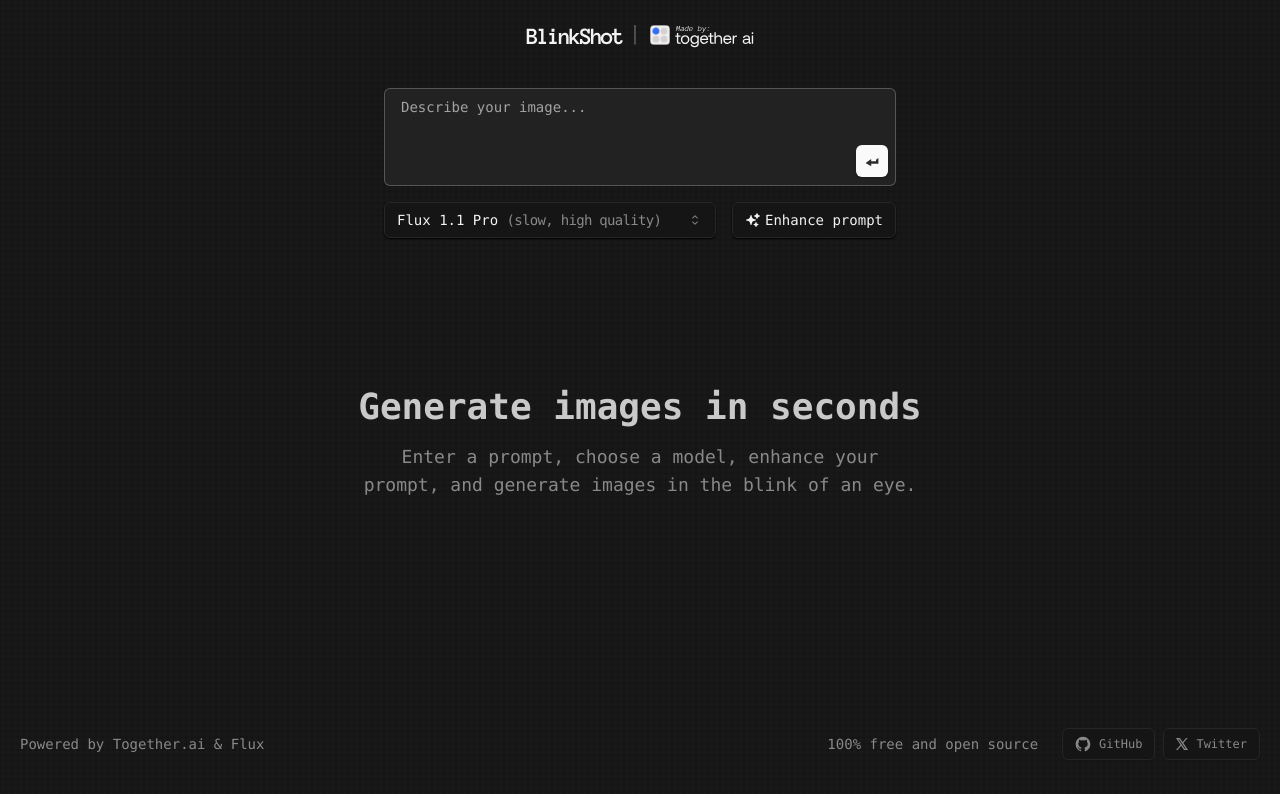
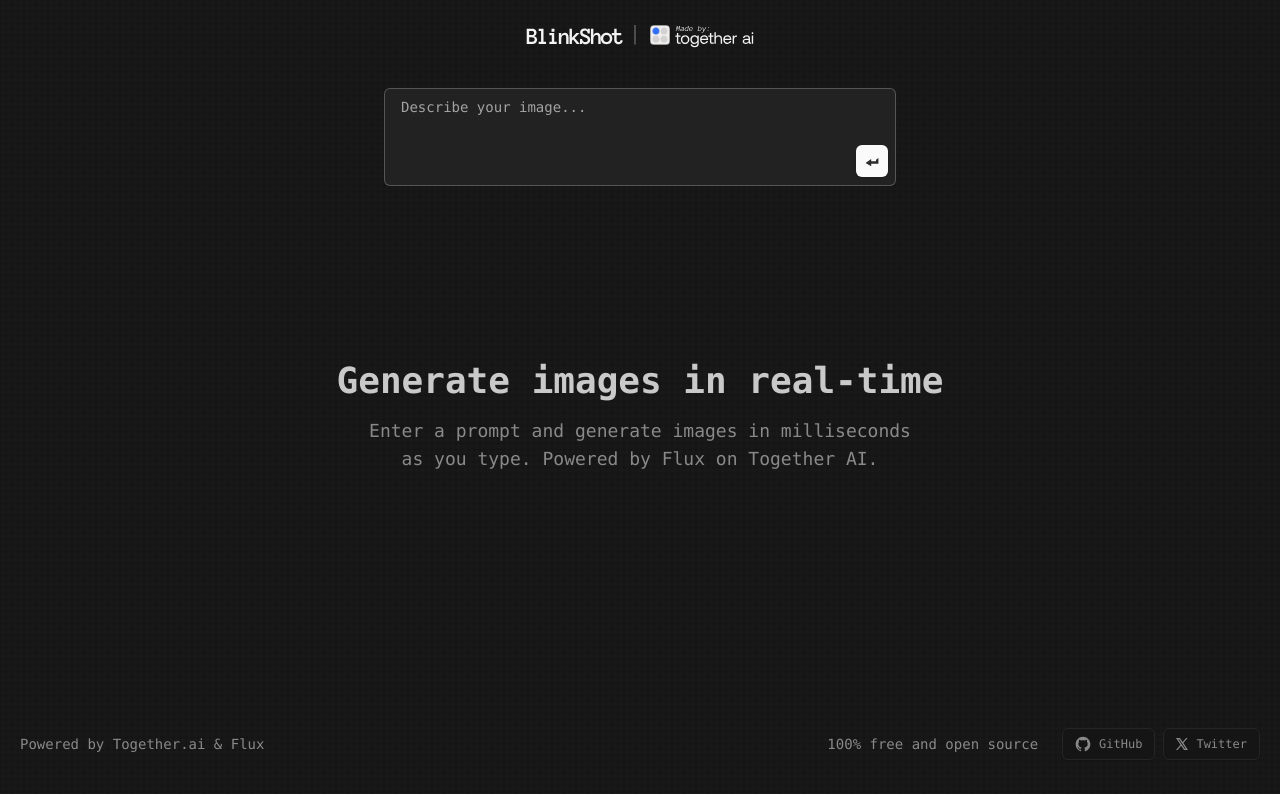
Before and after one commit to siriusblack-7c/ArtGallery-, a Next.js app: page / in a window 1280 px wide. Shown: the top 794 px of the page. Built offline with nearby package versions, Linux system fonts and the light colour scheme.

Commit message:
realtime progress, v1

```diff
--- a/app/api/generateImages/route.ts
+++ b/app/api/generateImages/route.ts
@@ -5,26 +5,27 @@ const client = new Together();
 
 export async function POST(req: Request) {
   let json = await req.json();
-  let { model, prompt } = z
+  let { prompt } = z
     .object({
-      model: z.string(),
       prompt: z.string(),
     })
     .parse(json);
 
-  let responses = await Promise.all(
-    Array.from(Array(4).keys()).map(() =>
-      client.images.create({
+  const startTime = Date.now();
+
+  let response = await client.images.create({
     prompt,
-        model,
+    model: "black-forest-labs/FLUX.1-schnell",
     n: 1,
+    steps: 3,
     width: 1024,
     height: 768,
     // @ts-expect-error - this is not typed in the API
     response_format: "base64",
-      }),
-    ),
-  );
+  });
 
-  return Response.json(responses.map((r) => r.data[0]));
+  const endTime = Date.now();
+  console.log(`Time taken: ${endTime - startTime} ms`);
+
+  return Response.json([response.data[0]]);
 }
--- a/app/page.tsx
+++ b/app/page.tsx
@@ -2,87 +2,67 @@
 
 import ArrowIcon from "@/components/icons/arrow-icon";
 import GithubIcon from "@/components/icons/github-icon";
-import SparklesIcon from "@/components/icons/sparkles-icon";
 import XIcon from "@/components/icons/x-icon";
 import Logo from "@/components/logo";
 import Spinner from "@/components/spinner";
 import { Button } from "@/components/ui/button";
-import {
-  Select,
-  SelectContent,
-  SelectItem,
-  SelectTrigger,
-  SelectValue,
-} from "@/components/ui/select";
 import { Textarea } from "@/components/ui/textarea";
 import imagePlaceholder from "@/public/image-placeholder.png";
 import Image from "next/image";
-import { FormEvent, useState } from "react";
-
-let models = [
-  {
-    label: "Flux 1.1 Pro",
-    description: "slow, high quality",
-    value: "black-forest-labs/FLUX.1.1-pro",
-  },
-  {
-    label: "Flux Schnell",
-    description: "fast, low quality",
-    value: "black-forest-labs/FLUX.1-schnell",
-  },
-];
+import { useState, useEffect } from "react";
 
 export default function Home() {
-  let [isLoading, setIsLoading] = useState(false);
-  let [prompt, setPrompt] = useState("");
-  let [model, setModel] = useState(models[0].value);
-  let [images, setImages] = useState<
+  const [isLoading, setIsLoading] = useState(false);
+  const [prompt, setPrompt] = useState("");
+  const [images, setImages] = useState<
     { b64_json: string; timings: { inference: number } }[]
   >([]);
 
-  console.log(images);
-
-  async function handleSubmit(e: FormEvent<HTMLFormElement>) {
-    e.preventDefault();
-
-    const submitEvent = e.nativeEvent as SubmitEvent;
-    const submitter = submitEvent.submitter as HTMLButtonElement | null;
-
-    if (!submitter) return;
-
+  // Function to generate images
+  async function generateImages() {
+    if (!prompt.trim()) return;
     setIsLoading(true);
 
-    if (submitter.value === "generate") {
+    try {
       let res = await fetch("/api/generateImages", {
         method: "POST",
-        body: JSON.stringify({ model, prompt }),
+        headers: {
+          "Content-Type": "application/json",
+        },
+        body: JSON.stringify({ prompt }),
       });
       let json = await res.json();
 
       setImages(json);
-    } else if (submitter.value === "enhance") {
-      let res = await fetch("/api/enhancePrompt", {
-        method: "POST",
-        body: JSON.stringify({ prompt }),
-      });
-      let json = await res.json();
-      setPrompt(json.prompt);
+    } catch (error) {
+      console.error("Error generating images:", error);
     }
 
     setIsLoading(false);
   }
 
+  // Debounce generateImages when prompt changes
+  useEffect(() => {
+    const handler = setTimeout(() => {
+      generateImages();
+    }, 200);
+
+    return () => {
+      clearTimeout(handler);
+    };
+  }, [prompt]);
+
   return (
     <div className="flex h-full flex-col px-5">
       <header className="flex justify-center pt-6">
-        <a href="https://www.together.ai/" target="_blank">
+        <a href="https://www.dub.sh/together" target="_blank">
           <Logo />
         </a>
       </header>
 
       <div className="flex justify-center">
-        <form onSubmit={handleSubmit} className="mt-10 w-full max-w-lg">
-          <fieldset disabled={isLoading}>
+        <form className="mt-10 w-full max-w-lg">
+          <fieldset>
             <div className="relative">
               <Textarea
                 rows={4}
@@ -108,39 +88,6 @@ export default function Home() {
                 </Button>
               </div>
             </div>
-
-            <div className="mt-4 flex gap-4">
-              <Select
-                name="model"
-                value={model}
-                onValueChange={setModel}
-                disabled={isLoading}
-              >
-                <SelectTrigger className="grow bg-gray-500 shadow-sm shadow-black">
-                  <SelectValue placeholder="Choose a model" />
-                </SelectTrigger>
-                <SelectContent>
-                  {models.map((model) => (
-                    <SelectItem key={model.value} value={model.value}>
-                      {model.label}{" "}
-                      <span className="tracking-tighter text-gray-300">
-                        ({model.description})
-                      </span>
-                    </SelectItem>
-                  ))}
-                </SelectContent>
-              </Select>
-              <Button
-                variant="outline"
-                type="submit"
-                name="action"
-                value="enhance"
-                className="inline-flex items-center gap-1 whitespace-nowrap px-3 text-sm shadow-sm shadow-black"
-              >
-                <SparklesIcon className="size-4" />
-                Enhance prompt
-              </Button>
-            </div>
           </fieldset>
         </form>
       </div>
@@ -149,15 +96,15 @@ export default function Home() {
         {images.length === 0 ? (
           <div className="max-w-xl md:max-w-4xl lg:max-w-3xl">
             <p className="text-xl font-semibold text-gray-200 md:text-3xl lg:text-4xl">
-              Generate images in seconds
+              Generate images in real-time
             </p>
             <p className="mt-4 text-balance text-sm text-gray-300 md:text-base lg:text-lg">
-              Enter a prompt, choose a model, enhance your prompt, and generate
-              images in the blink of an eye.
+              Enter a prompt and generate images in milliseconds as you type.
+              Powered by Flux on Together AI.
             </p>
           </div>
         ) : (
-          <div className="mt-12 grid w-full max-w-5xl gap-8 md:grid-cols-2">
+          <div className="mt-12 flex w-full max-w-4xl justify-center gap-8">
             {images.map((image, i) => (
               <div key={image.b64_json}>
                 <Image
@@ -172,6 +119,7 @@ export default function Home() {
                     animationDelay: `${i * 75}ms`,
                   }}
                 />
+                <div>{image.timings.inference}ms</div>
               </div>
             ))}
           </div>
--- a/package.json
+++ b/package.json
@@ -12,6 +12,8 @@
     "@radix-ui/react-icons": "^1.3.0",
     "@radix-ui/react-select": "^2.1.2",
     "@radix-ui/react-slot": "^1.1.0",
+    "@tanstack/react-query": "^5.59.0",
+    "@uidotdev/usehooks": "^2.4.1",
     "class-variance-authority": "^0.7.0",
     "clsx": "^2.1.1",
     "lucide-react": "^0.447.0",
```
Also changed, not shown: 2 other files (tests, documents, lock files or other folders). Lines whose indentation alone changed are shown as unchanged.
